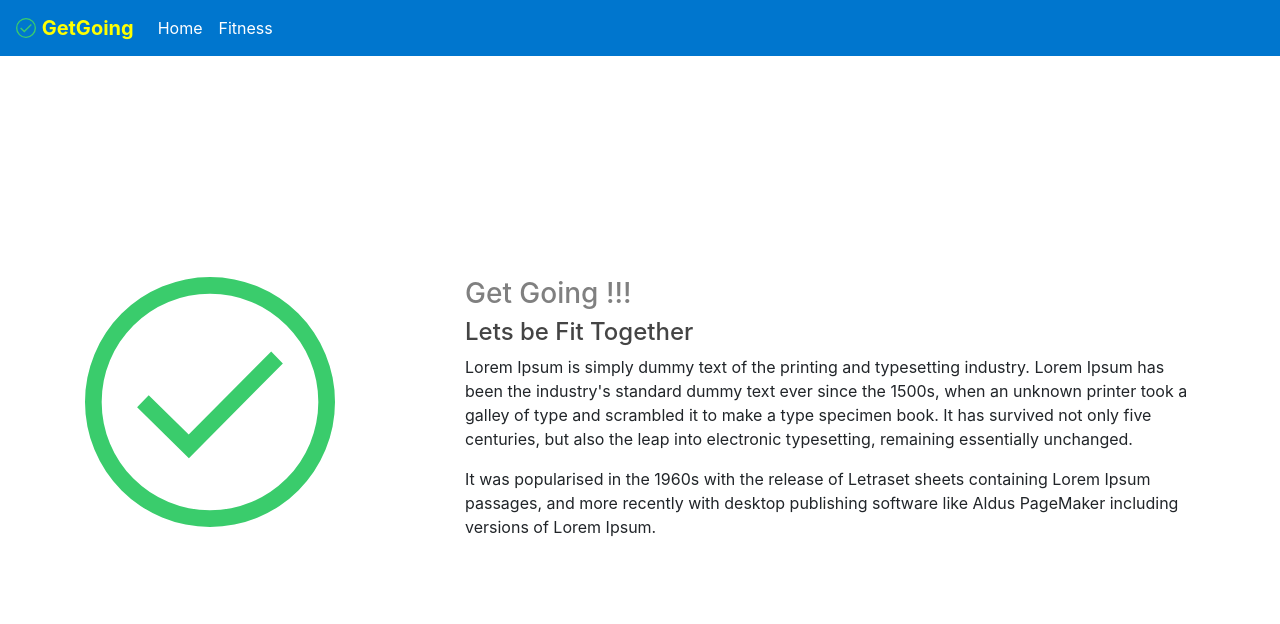
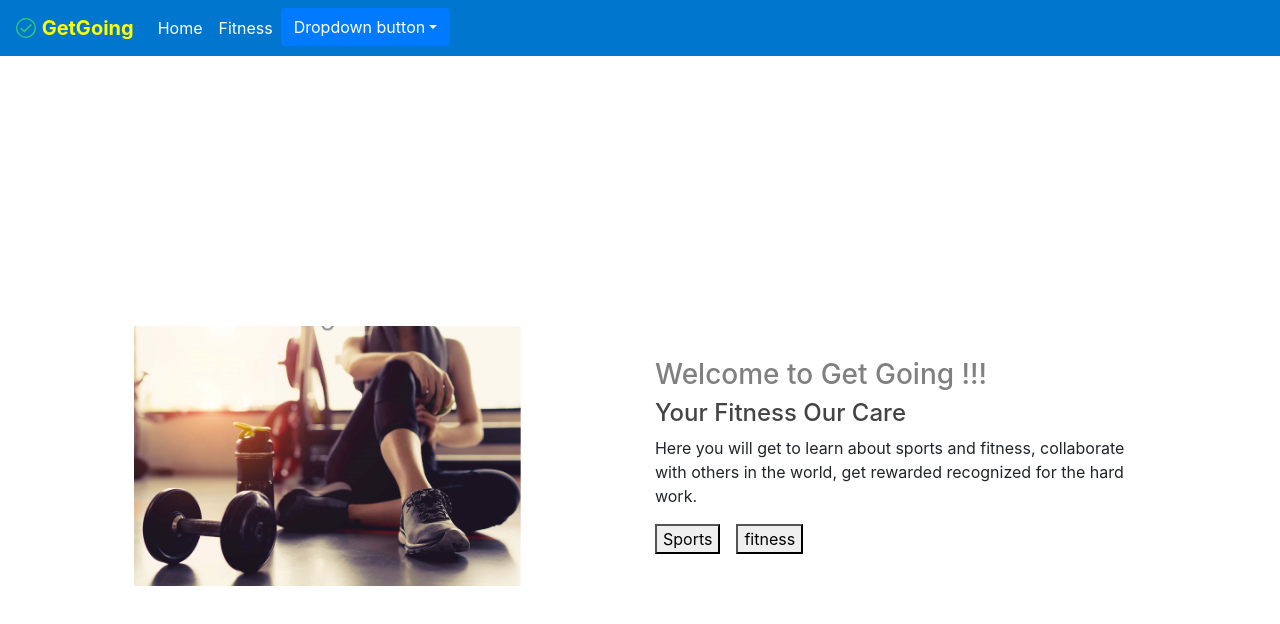
Before and after one commit to 07tiru07/GetGoing, a React (Create React App) app: page / in a window 1280 px wide. Shown: the top 624 px of the page. Built offline with nearby package versions, Linux system fonts and the light colour scheme.

Commit message:
changing to use standard bootstrap classes

```diff
--- a/public/index.html
+++ b/public/index.html
@@ -16,6 +16,10 @@
     integrity="sha384-ggOyR0iXCbMQv3Xipma34MD+dH/1fQ784/j6cY/iJTQUOhcWr7x9JvoRxT2MZw1T"
     crossorigin="anonymous"
   >
+  <link rel="stylesheet" href="https://maxcdn.bootstrapcdn.com/bootstrap/4.5.2/css/bootstrap.min.css">
+  <script src="https://ajax.googleapis.com/ajax/libs/jquery/3.5.1/jquery.min.js"></script>
+  <script src="https://cdnjs.cloudflare.com/ajax/libs/popper.js/1.16.0/umd/popper.min.js"></script>
+  <script src="https://maxcdn.bootstrapcdn.com/bootstrap/4.5.2/js/bootstrap.min.js"></script>
     <!--
       manifest.json provides metadata used when your web app is installed on a
       user's mobile device or desktop. See https://developers.google.com/web/fundamentals/web-app-manifest/
@@ -32,9 +36,7 @@
     -->
     <title>React App</title>
   </head>
-  <body>
-    <noscript>You need to enable JavaScript to run this app.</noscript>
-    <div id="root"></div>
+  <body id="root">
     <!--
       This HTML file is a template.
       If you open it directly in the browser, you will see an empty page.
--- a/src/App.css
+++ b/src/App.css
@@ -5,6 +5,21 @@
 .App-logo {
   height: 40vmin;
   pointer-events: none;
+}
+main {
+  height: 100%;
+}
+html{
+  height: 100%;
+}
+body{
+  height: 100%;
+}
+header {
+  top: 0;
+  position: fixed;
+  position: sticky;
+  z-index: 9999;
 }
 
 @media (prefers-reduced-motion: no-preference) {
--- a/src/App.js
+++ b/src/App.js
@@ -1,5 +1,5 @@
 import React from "react";
-import { MemoryRouter, Switch, Route } from "react-router-dom";
+import { BrowserRouter as Router, Switch, Route } from "react-router-dom";
 
 import MastHead from "./MastHead";
 import Home from "./Home";
@@ -8,9 +8,14 @@ import Sports from "./Sports";
 
 import "./App.css";
 
-const App = () => (
-  <MemoryRouter>
+const App = () => {
+  return(
+  <>
+  <Router>
+    <header>
     <MastHead />
+    </header>
+    <main style={{height: '100%'}}>
         <Switch>
           <Route path="/fitness">
             <Fitness />
@@ -22,7 +27,9 @@ const App = () => (
             <Home />
           </Route>
         </Switch>
-  </MemoryRouter>
-);
+    </main>
+  </Router>
+  </>
+  )};
 
 export default App;
--- a/src/Home.js
+++ b/src/Home.js
@@ -1,35 +1,29 @@
 import React from "react";
-import { Container, Row, Col } from "react-bootstrap";
-import { ReactComponent as MastHeadIcon } from "./SuccessIcon.svg";
+import { ReactComponent as WelcomeImg } from "./tst.svg";
 
 const Home = () => {
   return (
-    <div className="vertical-center-container">
-      <Container>
-        <Row>
-          <Col sm={4}>
-            <MastHeadIcon height={250} width={250} />
-          </Col>
-          <Col sm={8}>
-            <h3 style={{ color: "#808080" }}>Get Going !!!</h3>
-            <h4 style={{ color: "#444444" }}>Lets be Fit Together</h4>
+    <div className="h-100 container-fluid d-flex align-items-center">
+        <div className="col-1"></div>
+        <div className="col-4"><WelcomeImg /></div>
+        <div className="col-1"></div>
+        <div className="col-5">
+          <h3 style={{ color: "#808080" }}>Welcome to Get Going !!!</h3>
+            <h4 style={{ color: "#444444" }}>Your Fitness Our Care</h4>
             <p>
-              Lorem Ipsum is simply dummy text of the printing and typesetting
-              industry. Lorem Ipsum has been the industry's standard dummy text
-              ever since the 1500s, when an unknown printer took a galley of
-              type and scrambled it to make a type specimen book. It has
-              survived not only five centuries, but also the leap into
-              electronic typesetting, remaining essentially unchanged.
+            Here you will get to learn about sports and fitness, collaborate with others in the world,
+            get rewarded recognized for the hard work.
             </p>
-            <p>
-              It was popularised in the 1960s with the release of Letraset
-              sheets containing Lorem Ipsum passages, and more recently with
-              desktop publishing software like Aldus PageMaker including
-              versions of Lorem Ipsum.
-            </p>
-          </Col>
-        </Row>
-      </Container>
+            <div className="d-flex">
+              <div >
+                <button>Sports</button>
+              </div>
+                <div className="pl-3">
+                  <button >fitness</button>
+                </div>
+            </div>
+        </div>
+        <div className="col-1"></div>
     </div>
   );
 };
--- a/src/MastHead.js
+++ b/src/MastHead.js
@@ -32,6 +32,16 @@ const MastHead = () => {
               Fitness
             </Nav.Link>
           </Link>
+          <div class="dropdown">
+  <button type="button" class="btn btn-primary dropdown-toggle" data-toggle="dropdown">
+    Dropdown button
+  </button>
+  <div class="dropdown-menu">
+    <a class="dropdown-item" href="#">Link 1</a>
+    <a class="dropdown-item" href="#">Link 2</a>
+    <a class="dropdown-item" href="#">Link 3</a>
+  </div>
+</div>
         </Nav>
       </Navbar.Collapse>
     </Navbar>
```
Also changed, not shown: src/tst.svg (added). Lines whose indentation alone changed are shown as unchanged.
